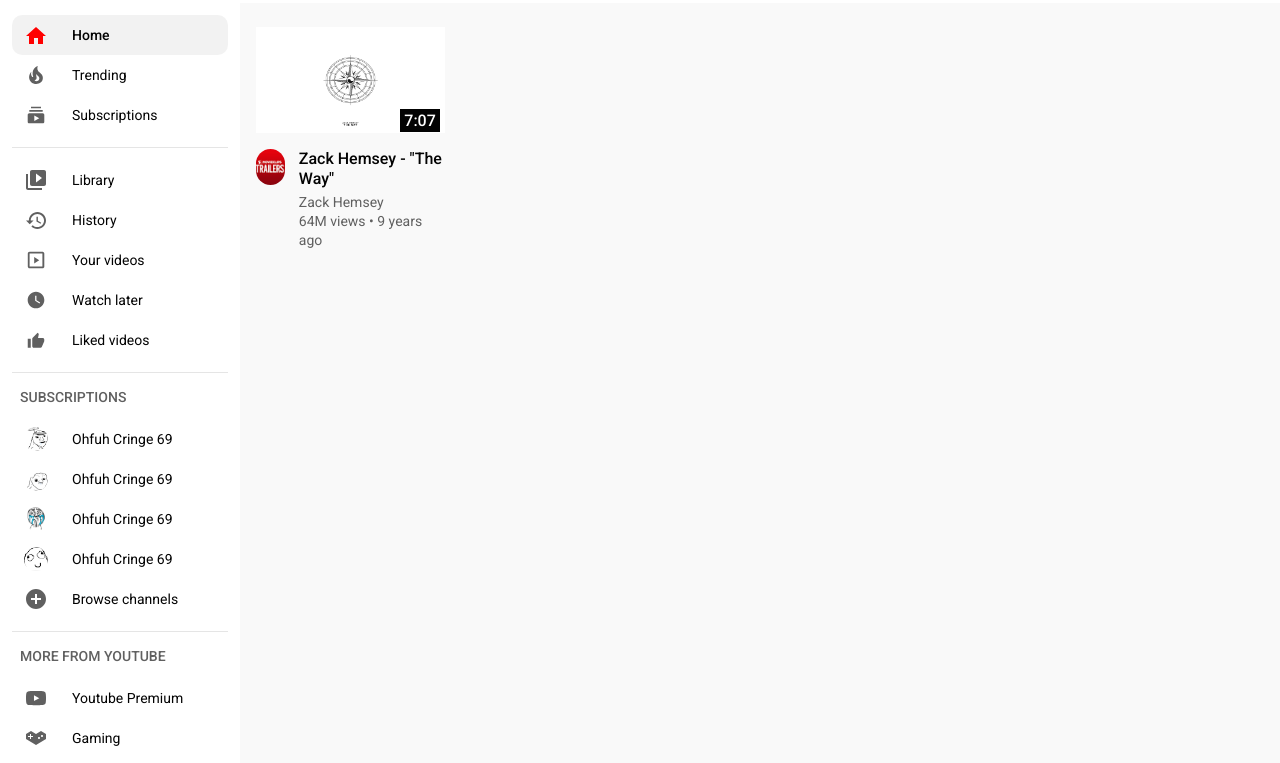
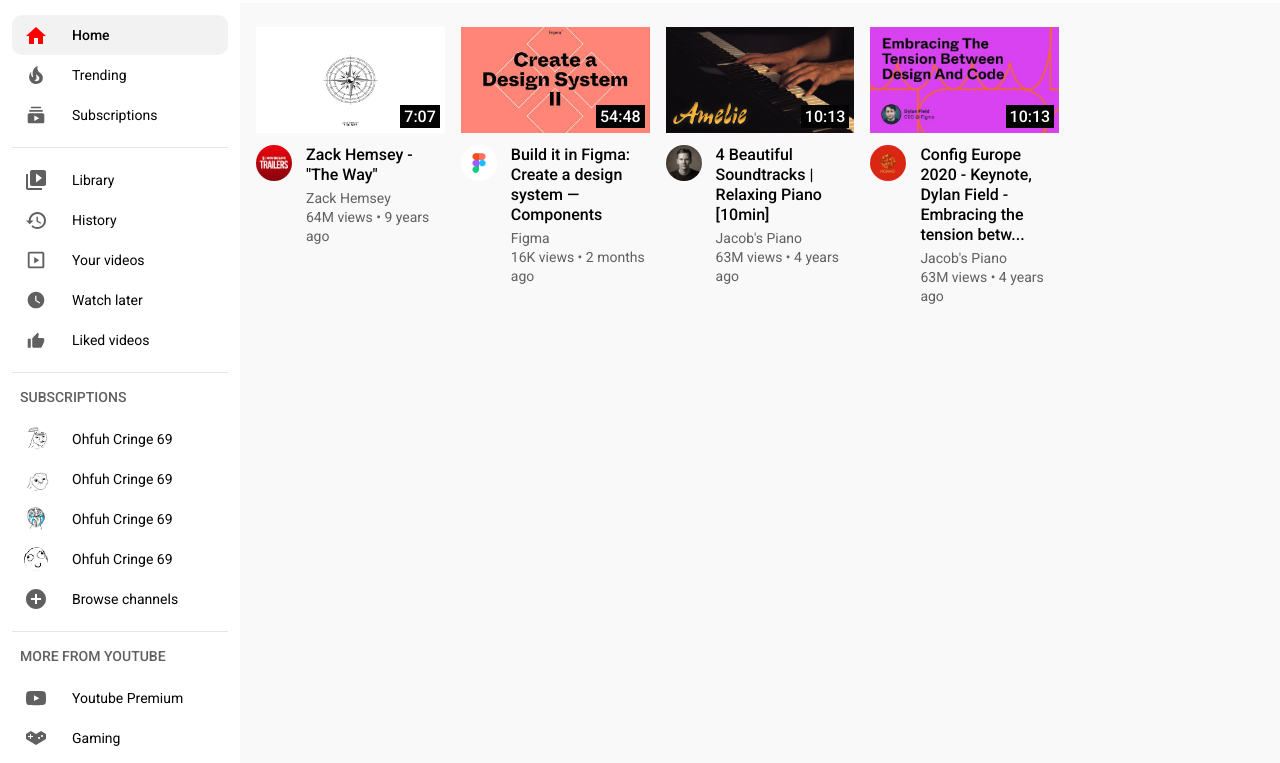
Before and after one commit to mcscoder/html-css-practice-2, a website built with Vite: page src/index.html in a window 1280 px wide. Shown: the part 52-815 px from the top of the page. Built offline with nearby package versions, Linux system fonts and the light colour scheme.

Commit message:
#7 - fix: convert all video thumbnail to 16:9

```diff
--- a/src/index.html
+++ b/src/index.html
@@ -488,7 +488,7 @@
     </div>
     <main class="main-content">
       <div class="video-cell">
-        <a class="video-thumb-link" href="#">
+        <a class="video-thumb-link video-thumb-container" href="#">
           <img
             class="video-thumb"
             src="assets/images/main-content/thumb-2.jpeg"
@@ -511,6 +511,85 @@
           </div>
         </div>
       </div>
+      <div class="video-cell">
+        <a class="video-thumb-link video-thumb-container" href="#">
+          <img
+            class="video-thumb"
+            src="assets/images/main-content/thumb-3.jpeg"
+            alt="video thumb"
+          />
+          <span class="video-duration"> 54:48 </span>
+        </a>
+        <div class="video-info">
+          <a class="channel-thumb-link channel-thumb-container" href="#">
+            <img
+              class="channel-thumb profile-img"
+              src="assets/images/main-content/avt-thumb-2.jpeg"
+              alt="channel thumb"
+            />
+          </a>
+          <div class="video-text-info">
+            <a class="video-title-link" href="#">
+              Build it in Figma: Create a design system — Components
+            </a>
+            <a class="channel-text-link other-info" href="#">Figma</a>
+            <p class="other-info">16K views • 2 months ago</p>
+          </div>
+        </div>
+      </div>
+      <div class="video-cell">
+        <a class="video-thumb-link video-thumb-container" href="#">
+          <img
+            class="video-thumb"
+            src="assets/images/main-content/thumb-4.jpeg"
+            alt="video thumb"
+          />
+          <span class="video-duration"> 10:13 </span>
+        </a>
+        <div class="video-info">
+          <a class="channel-thumb-link channel-thumb-container" href="#">
+            <img
+              class="channel-thumb profile-img"
+              src="assets/images/main-content/avt-thumb-3.jpeg"
+              alt="channel thumb"
+            />
+          </a>
+          <div class="video-text-info">
+            <a class="video-title-link" href="#">
+              4 Beautiful Soundtracks | Relaxing Piano [10min]
+            </a>
+            <a class="channel-text-link other-info" href="#">Jacob's Piano</a>
+            <p class="other-info">63M views • 4 years ago</p>
+          </div>
+        </div>
+      </div>
+      <div class="video-cell">
+        <a class="video-thumb-link video-thumb-container" href="#">
+          <img
+            class="video-thumb"
+            src="assets/images/main-content/thumb-5.jpeg"
+            alt="video thumb"
+          />
+          <span class="video-duration"> 10:13 </span>
+        </a>
+        <div class="video-info">
+          <a class="channel-thumb-link channel-thumb-container" href="#">
+            <img
+              class="channel-thumb profile-img"
+              src="assets/images/main-content/avt-thumb-4.jpeg"
+              alt="channel thumb"
+            />
+          </a>
+          <div class="video-text-info">
+            <a class="video-title-link" href="#">
+              Config Europe 2020 - Keynote, Dylan Field - Embracing the tension
+              betw...
+            </a>
+            <a class="channel-text-link other-info" href="#">Jacob's Piano</a>
+            <p class="other-info">63M views • 4 years ago</p>
+          </div>
+        </div>
+      </div>
     </main>
   </body>
   <script type="module" src="./scripts/main.js"></script>
--- a/src/styles/components/image.scss
+++ b/src/styles/components/image.scss
@@ -1,5 +1,4 @@
 .profile-img {
-  width: 100%;
   height: 100%;
   border-radius: 99px;
   object-fit: cover;
@@ -9,3 +8,16 @@
   width: 36px;
   height: 36px;
 }
+
+.video-thumb-container {
+  position: relative;
+  width: 100%;
+  padding-bottom: 56.25%;
+
+  .video-thumb {
+    position: absolute;
+    width: 100%;
+    height: 100%;
+    object-fit: cover;
+  }
+}
--- a/src/styles/sections/main-content.scss
+++ b/src/styles/sections/main-content.scss
@@ -16,12 +16,6 @@
     gap: 12px;
 
     .video-thumb-link {
-      position: relative;
-
-      .video-thumb {
-        width: 100%;
-      }
-
       .video-duration {
         position: absolute;
         right: 5px;
```
